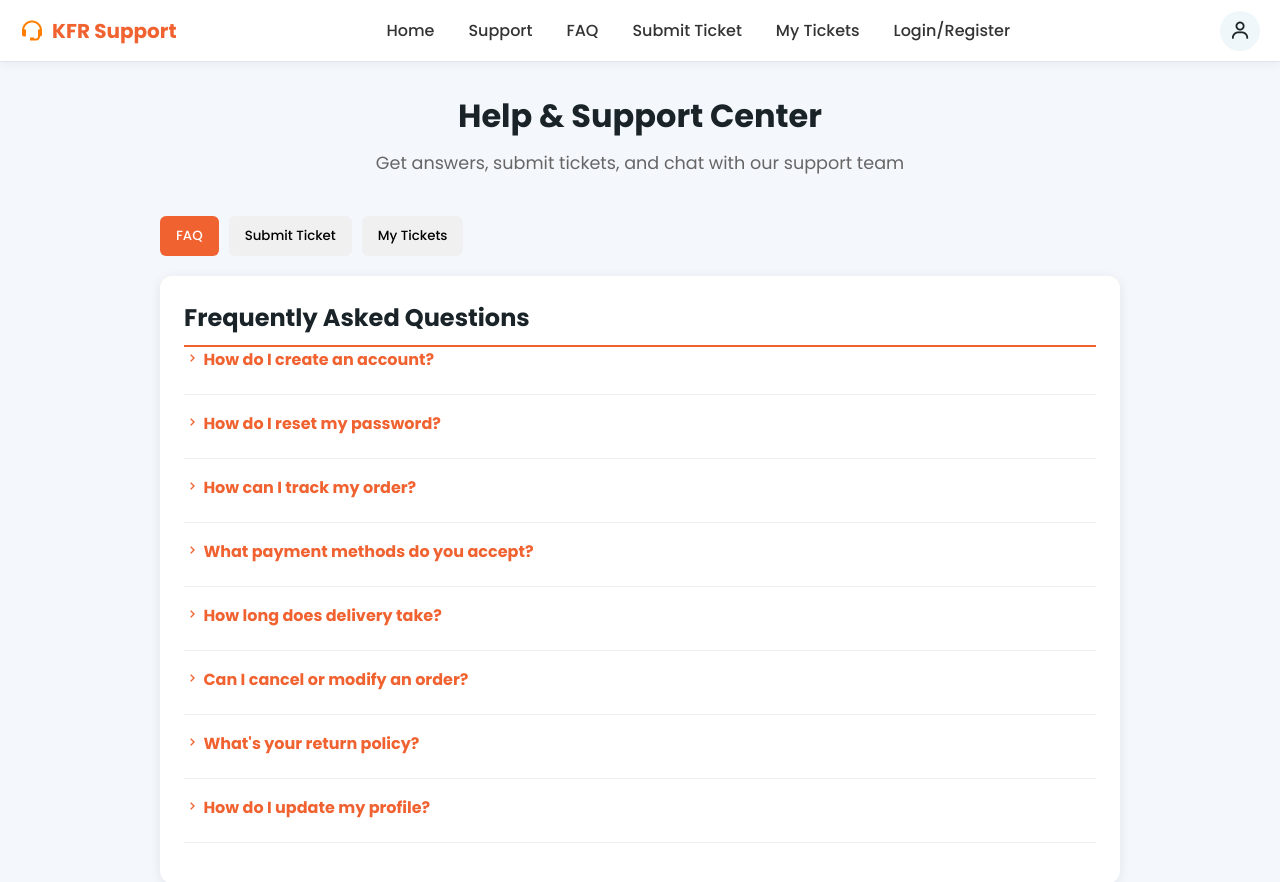
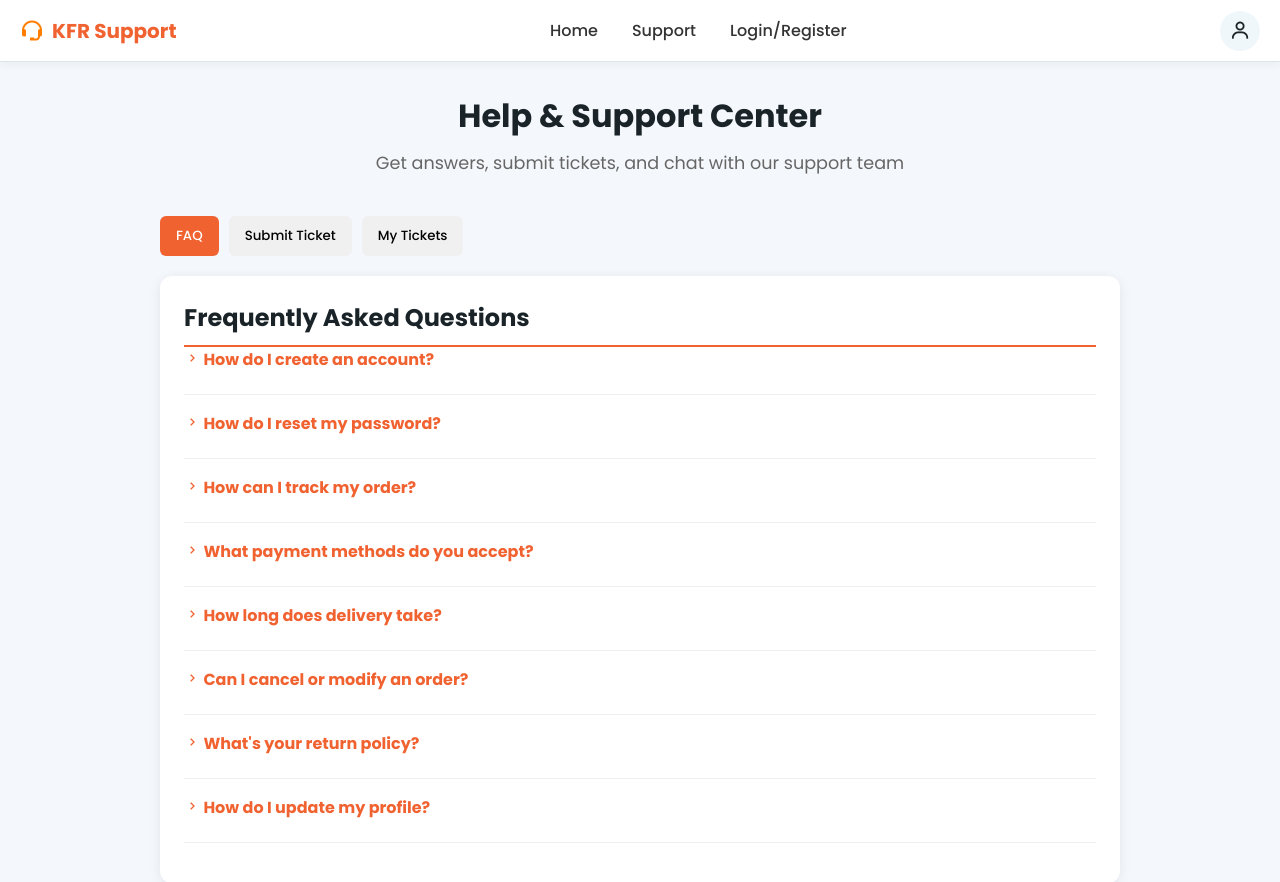
Before and after one commit to mariasalvacion018-collab/kfrwebsite, a website: page Website 5/help.html in a window 1280 px wide. Drawn offline with nearby package versions, Linux system fonts and the light colour scheme.

Commit message:
Add files via upload

```diff
--- a/Website 5/help.html
+++ b/Website 5/help.html
@@ -93,9 +93,6 @@
     <ul class="navbar">
         <li><a href="index.html#home">Home</a></li>
         <li><a href="help.html" class="home-active">Support</a></li>
-        <li><a href="#faq">FAQ</a></li>
-        <li><a href="#submit-ticket">Submit Ticket</a></li>
-        <li><a href="#my-tickets">My Tickets</a></li>
         <li><a id="login-nav-link" href="login.html">Login/Register</a></li>
     </ul>
     <div class="profile"></div>
```
